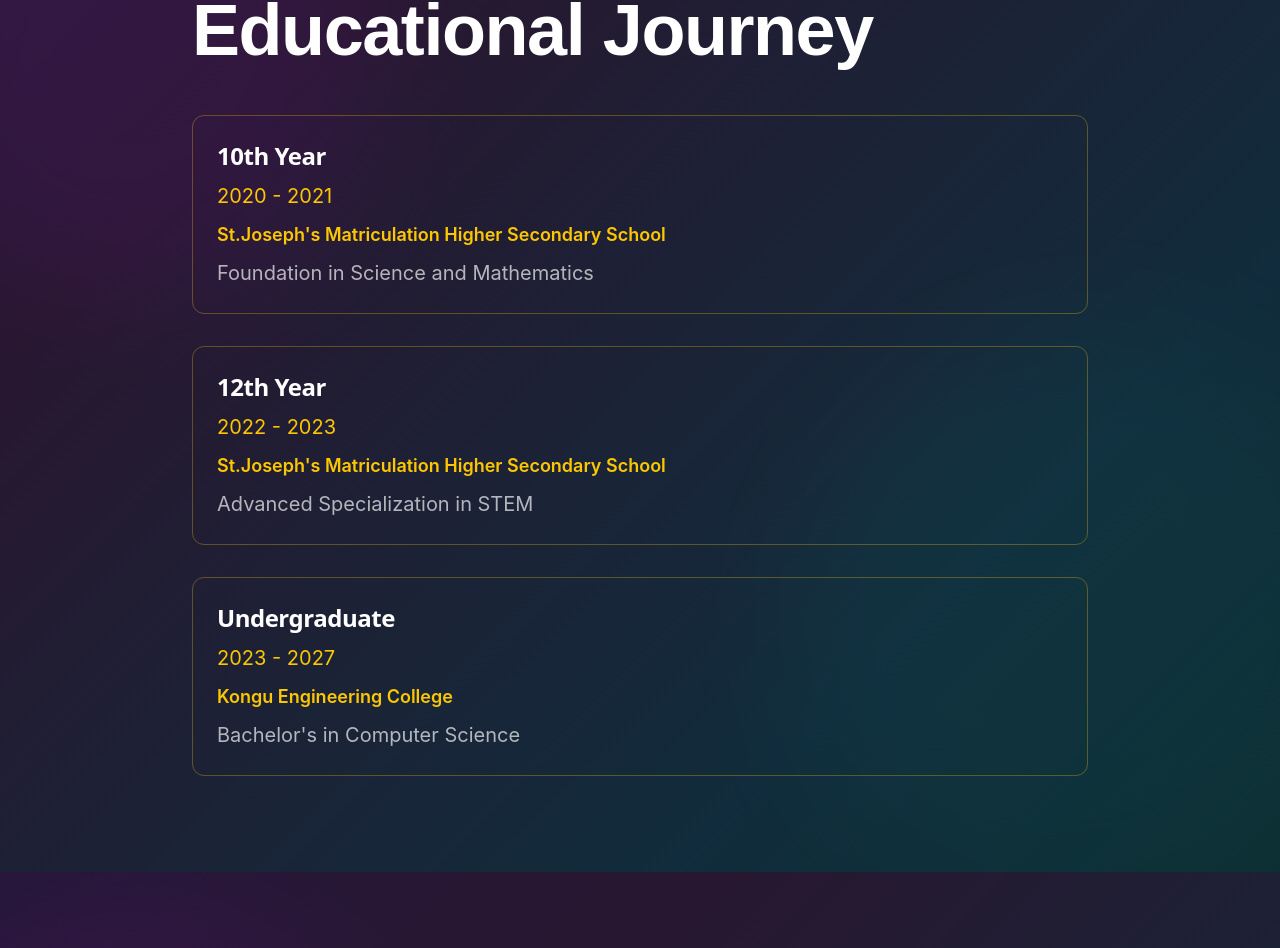
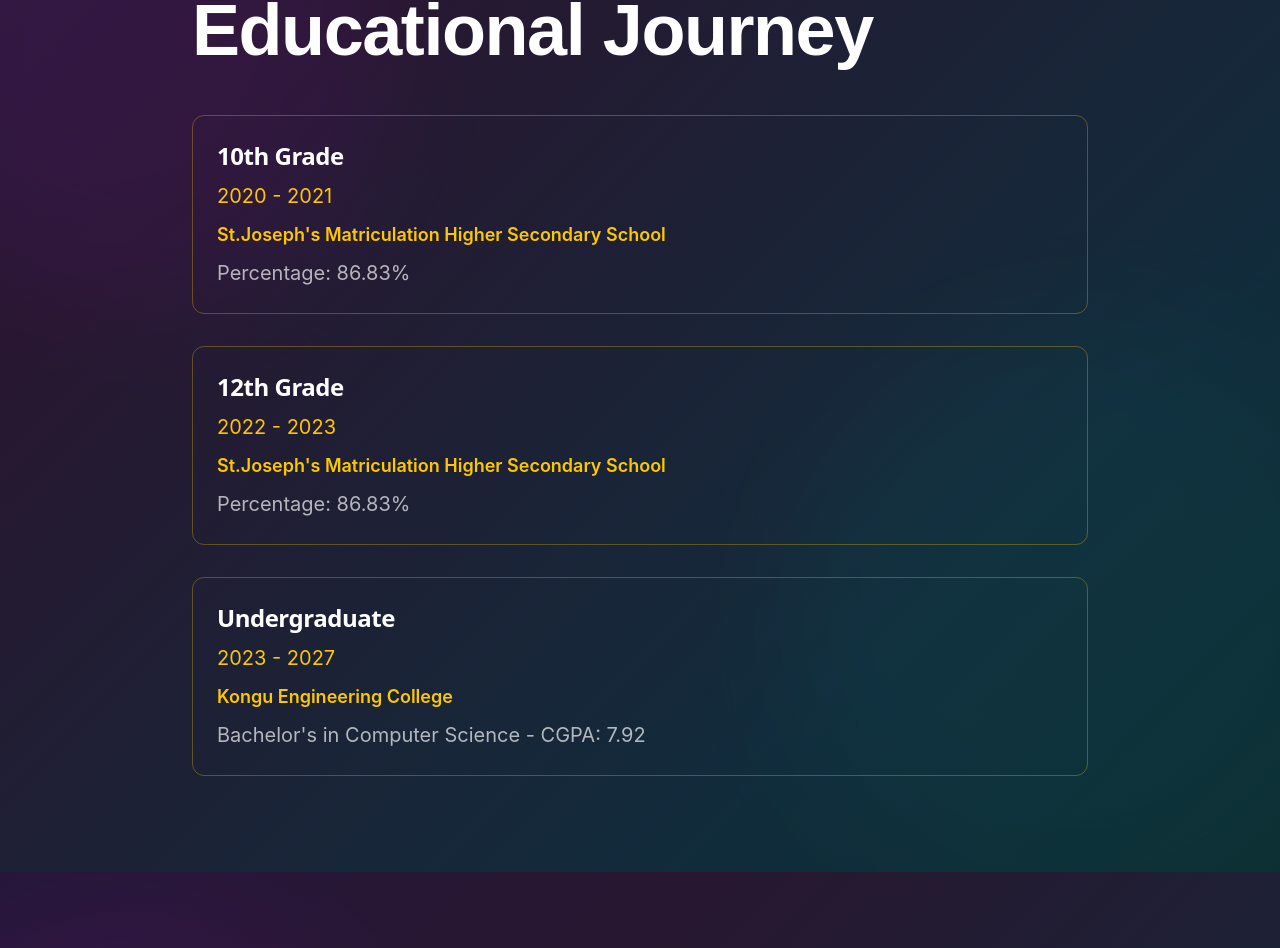
Before and after one commit to aishvarrya23csr015/resume-mine, a React (Vite) app: page / in a window 1280 px wide. Shown: the part 1784-2732 px from the top of the page. Built offline with nearby package versions, Linux system fonts and the light colour scheme.

Commit message:
Update education information with grades and percentages

```diff
--- a/src/App.tsx
+++ b/src/App.tsx
@@ -47,24 +47,24 @@
           >
             <div className="space-y-8">
               <div className="border border-yellow-400/30 rounded-lg p-6 hover:border-yellow-400/60 transition-colors">
-                <h3 className="text-2xl font-bold text-white mb-2">10th Year</h3>
+                <h3 className="text-2xl font-bold text-white mb-2">10th Grade</h3>
                 <p className="text-yellow-400 mb-2">2020 - 2021</p>
                 <p className="text-lg font-semibold text-yellow-400 mb-2">St.Joseph's Matriculation Higher Secondary School</p>
-                <p className="text-foreground/70">Foundation in Science and Mathematics</p>
+                <p className="text-foreground/70">Percentage: 86.83%</p>
               </div>
 
               <div className="border border-yellow-400/30 rounded-lg p-6 hover:border-yellow-400/60 transition-colors">
-                <h3 className="text-2xl font-bold text-white mb-2">12th Year</h3>
+                <h3 className="text-2xl font-bold text-white mb-2">12th Grade</h3>
                 <p className="text-yellow-400 mb-2">2022 - 2023</p>
                 <p className="text-lg font-semibold text-yellow-400 mb-2">St.Joseph's Matriculation Higher Secondary School</p>
-                <p className="text-foreground/70">Advanced Specialization in STEM</p>
+                <p className="text-foreground/70">Percentage: 86.83%</p>
               </div>
 
               <div className="border border-yellow-400/30 rounded-lg p-6 hover:border-yellow-400/60 transition-colors">
                 <h3 className="text-2xl font-bold text-white mb-2">Undergraduate</h3>
                 <p className="text-yellow-400 mb-2">2023 - 2027</p>
                 <p className="text-lg font-semibold text-yellow-400 mb-2">Kongu Engineering College</p>
-                <p className="text-foreground/70">Bachelor's in Computer Science</p>
+                <p className="text-foreground/70">Bachelor's in Computer Science - CGPA: 7.92</p>
               </div>
             </div>
           </Chapter>
```
